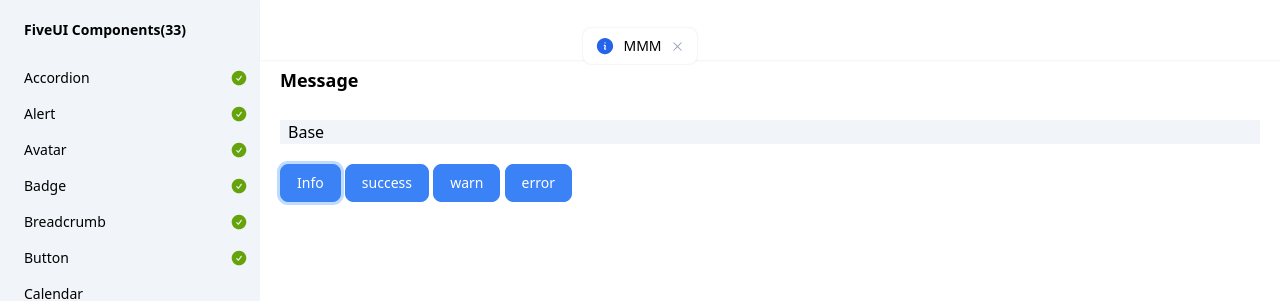
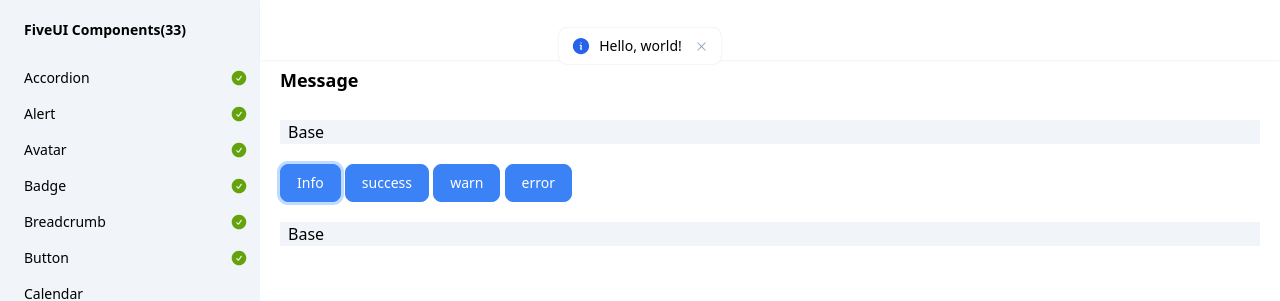
Before and after one commit to wqy2dev/five-ui, a SvelteKit app: page /message in a window 1280 px wide. Both pictures are taken after a click on the button "Info". Shown: the top 301 px of the page. Built offline with nearby package versions, Linux system fonts and the light colour scheme.

Commit message:
chore: update Message

```diff
--- a/src/lib/message/Message.svelte
+++ b/src/lib/message/Message.svelte
@@ -34,10 +34,10 @@ onMount(() => {
 </script>
 
 <div
-    class="w-full py-1 mt-1 flex justify-center bg-transparent"
+    class="w-full py-1 mt-1 z-50 flex justify-center bg-transparent"
     transition:slide
 >
-    <div class="flex flex-row items-center shadow-outline-sm text-sm rounded-lg px-3 py-2 bg-white">
+    <div class="flex flex-row items-center shadow-outline-sm text-sm rounded-lg px-3 py-2 bg-white pointer-events-auto">
         <span class="mr-2">
             {#if variant === "info"}
                 <InfoCircleSolid size={20} class="text-primary-600"/>
@@ -56,7 +56,7 @@ onMount(() => {
 
         {#if closable}
             <button
-                class="flex items-center ml-2 text-slate-400"
+                class="flex items-center ml-3 text-slate-400"
                 onclick={handleClose}
             >
                 <Close size={15}/>
--- a/src/lib/message/Queue.svelte
+++ b/src/lib/message/Queue.svelte
@@ -48,7 +48,7 @@ onMount(() => {
 {#if queue}
     <div
         id={id}
-        class={twMerge("fixed left-0 top-5 w-full", className)}
+        class={twMerge("fixed left-0 top-5 z-50 w-full pointer-events-none", className)}
     >
         {#each queue as item (item.id)}
             <Message
--- a/src/routes/message/+page.svelte
+++ b/src/routes/message/+page.svelte
@@ -24,20 +24,26 @@ let message:MessageInstance;
 />
 
 <Button onclick={() => {
-    message.push("MMM");
+    message.push("Hello, world!");
 }}> Info </Button>
 
 <Button onclick={() => {
-    message.push("MMM", {variant: "success", onclose: () => {console.log("close ---")}});
+    message.push("Hello, world!", {variant: "success", onclose: () => {console.log("close ---")}});
 }}> success </Button>
 
 <Button onclick={() => {
-    message.push("MMM", {variant: "warn"});
+    message.push("Hello, world!", {variant: "warn"});
 }}> warn </Button>
 
 <Button onclick={() => {
-    message.push("MMM", {variant: "error"});
+    message.push("Hello, world!", {variant: "error"});
 }}> error </Button>
+
+<h4 class="my-5 text-base indent-2 bg-slate-100">
+    Base
+</h4>
+
+
 <!-- <Message
     variant="success"
 >
```
